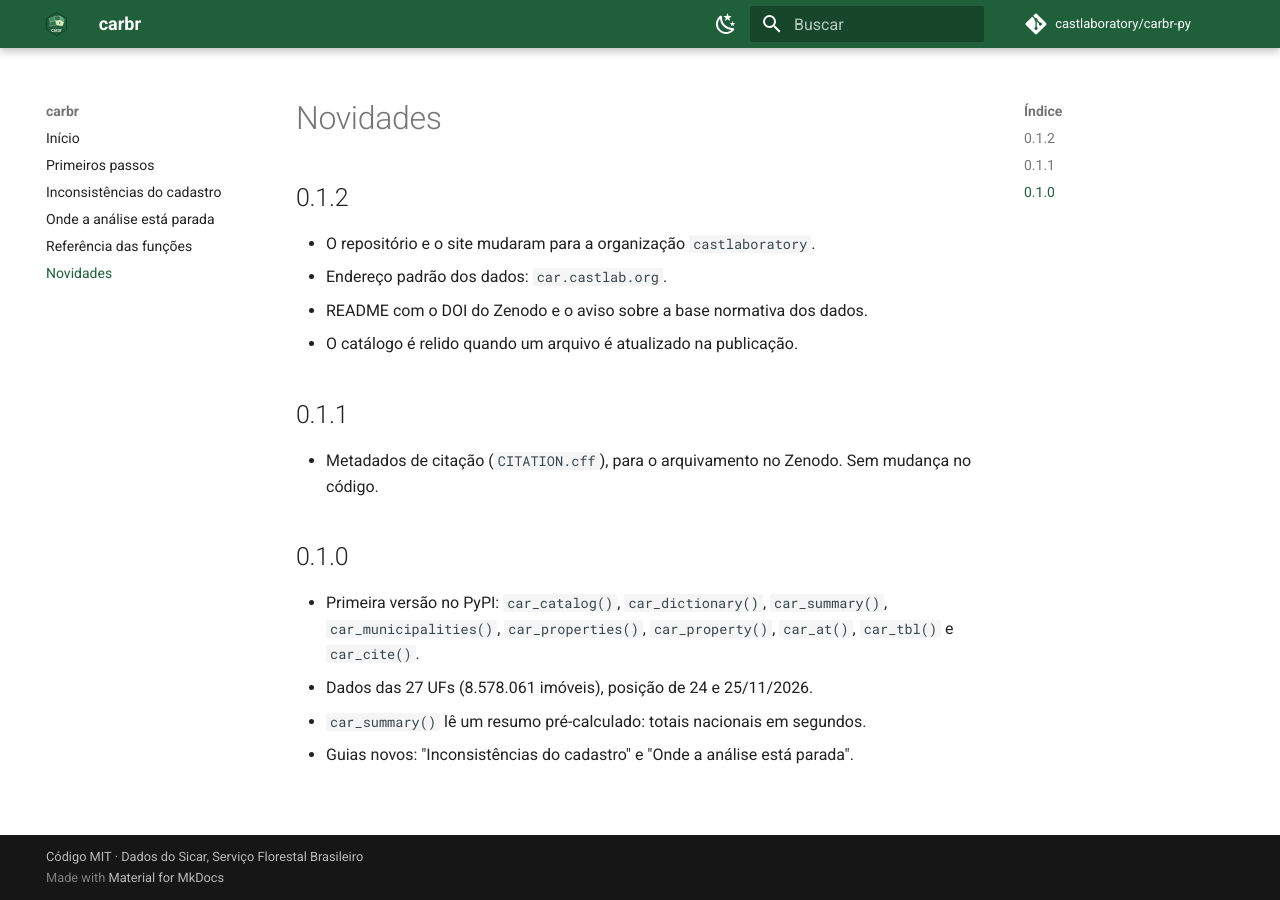
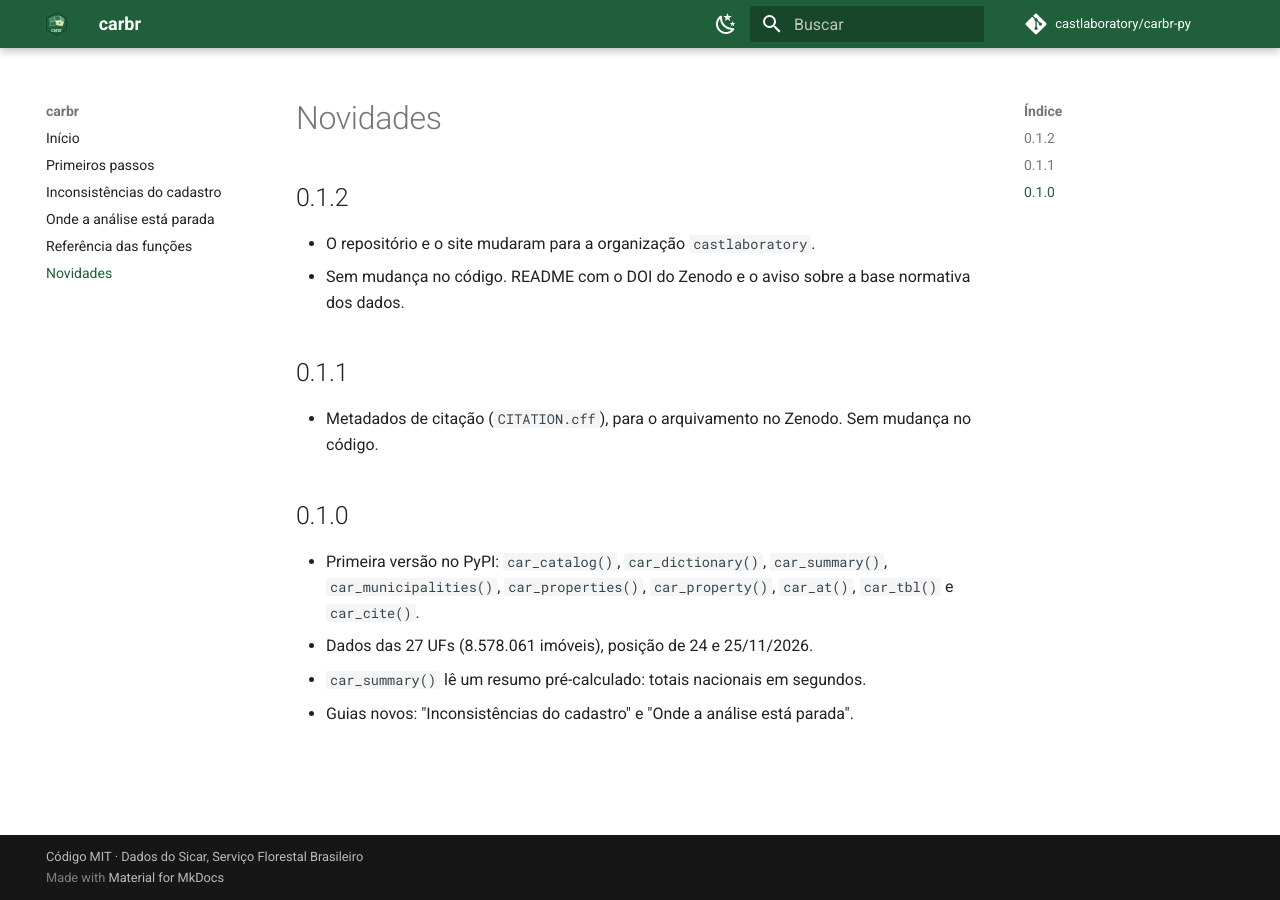
Before and after one commit to castlaboratory/carbr-py, an MkDocs documentation site: the page built from docs/news.md, in a window 1280 px wide. Built offline with MkDocs 1.6.1 and Material for MkDocs 9.7.7, drawn with Linux system fonts in a browser that asks for light colours; comment, search, counter and statistics services are not loaded.

Commit message:
Novidades da 0.1.2: só o que mudou de fato
Co-Authored-By: Claude Fable 5.2 <noreply@anthropic.com>
Claude-Session: https://claude.ai/code/session_01358TeYzUz76CvMr3LYTf2D

```diff
--- a/docs/news.md
+++ b/docs/news.md
@@ -3,9 +3,7 @@
 ## 0.1.2
 
 - O repositório e o site mudaram para a organização `castlaboratory`.
-- Endereço padrão dos dados: `car.castlab.org`.
-- README com o DOI do Zenodo e o aviso sobre a base normativa dos dados.
-- O catálogo é relido quando um arquivo é atualizado na publicação.
+- Sem mudança no código. README com o DOI do Zenodo e o aviso sobre a base normativa dos dados.
 
 ## 0.1.1
 
```
Also changed, not shown: NEWS.md (+1 -3 lines).
